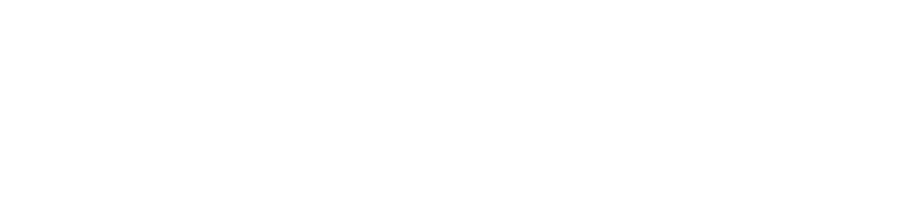
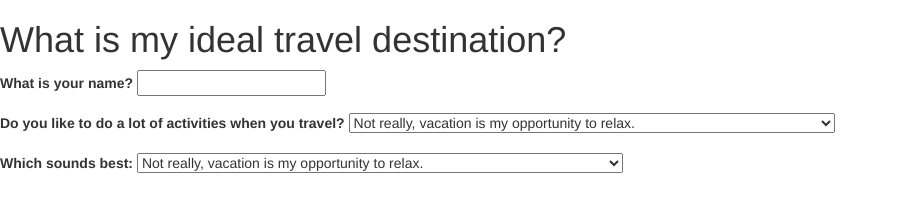
Before and after one commit to SaraSpink/spink-vacation-suggester, a plain HTML site: page index.html in a window 1280 px wide. Shown: the whole page, without its empty margins (0-898 px from the left). Drawn offline with Linux system fonts and the light colour scheme.

Commit message:
start building the form in the html

```diff
--- a/index.html
+++ b/index.html
@@ -8,5 +8,31 @@
     <title>Vacation Suggester</title>
   </head>
   <body>
+    <h1>What is my ideal travel destination?</h1>
+
+    <form id="user-prefs">
+      <div class="form-group">
+        <label for="user-name">What is your name?</label>
+        <input id="user-name" type="text">
+      </div>
+
+      <div class="form-group">
+        <label for="pace">Do you like to do a lot of activities when you travel?</label>
+        <select id="pace">
+           <option value="slow">Not really, vacation is my opportunity to relax.</option>
+           <option value="busy">I want to see as many sights as possible.</option>
+           <option value="mix">It's nice to take breaks but I want to be sure to experience the local culture.</option>
+        </select>
+      </div>
+
+      <div class="form-group">
+        <label for="destination">Which sounds best:</label>
+        <select id="destination">
+           <option value="slow">Not really, vacation is my opportunity to relax.</option>
+           <option value="busy">I want to see as many sights as possible.</option>
+           <option value="mix">It's nice to take breaks but I want to be sure to experience the local culture.</option>
+        </select>
+      </div>
+
   </body>
 </html>
--- a/js/scripts.js
+++ b/js/scripts.js
@@ -0,0 +1,5 @@
+$(document).ready(function() {
+  $("form#information").submit(function(event) {
+    var age = parseInt($("input#age").val());
+    var allergies = $("select#allergies").val();
+    var activity = $("select#activity").val();
```
